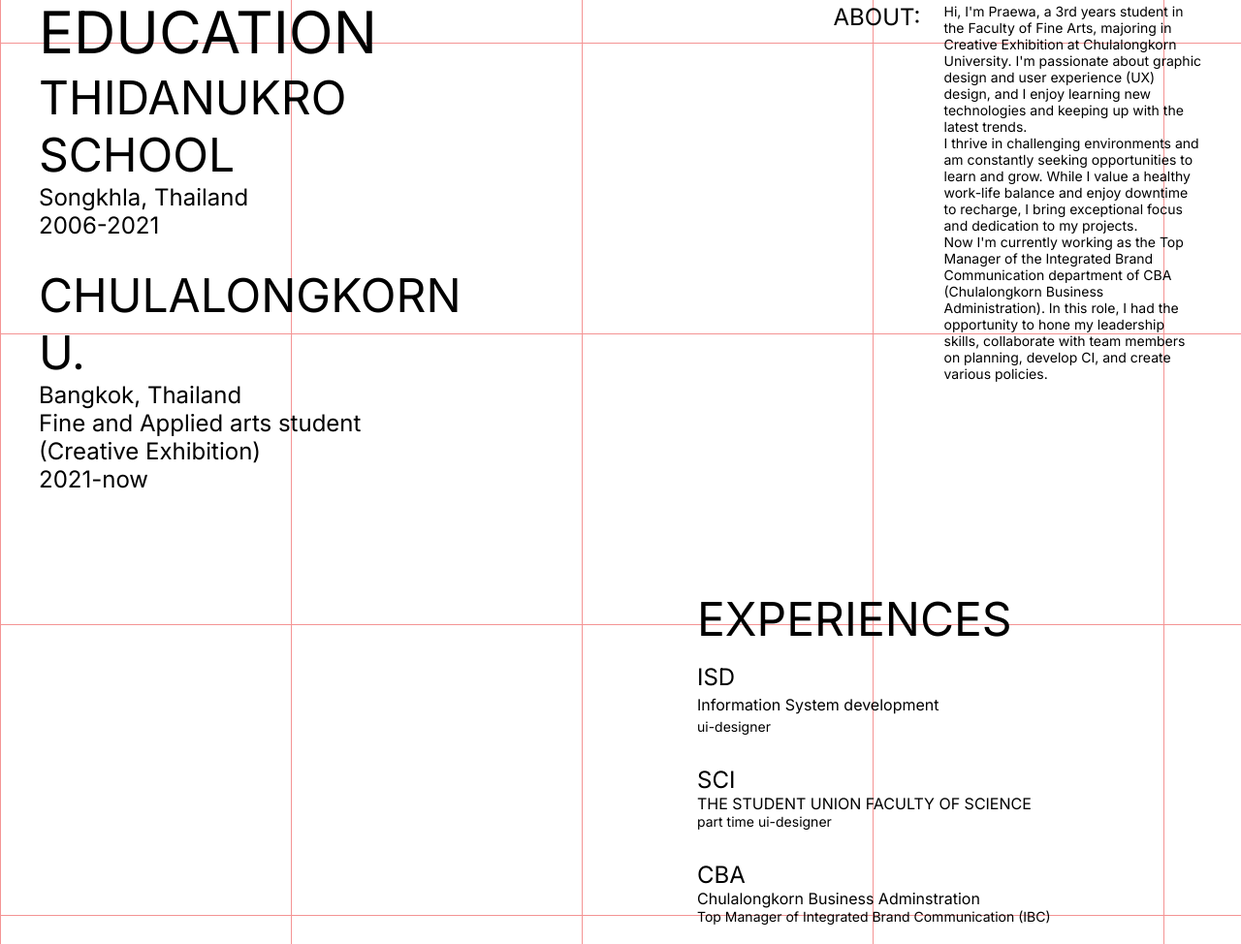
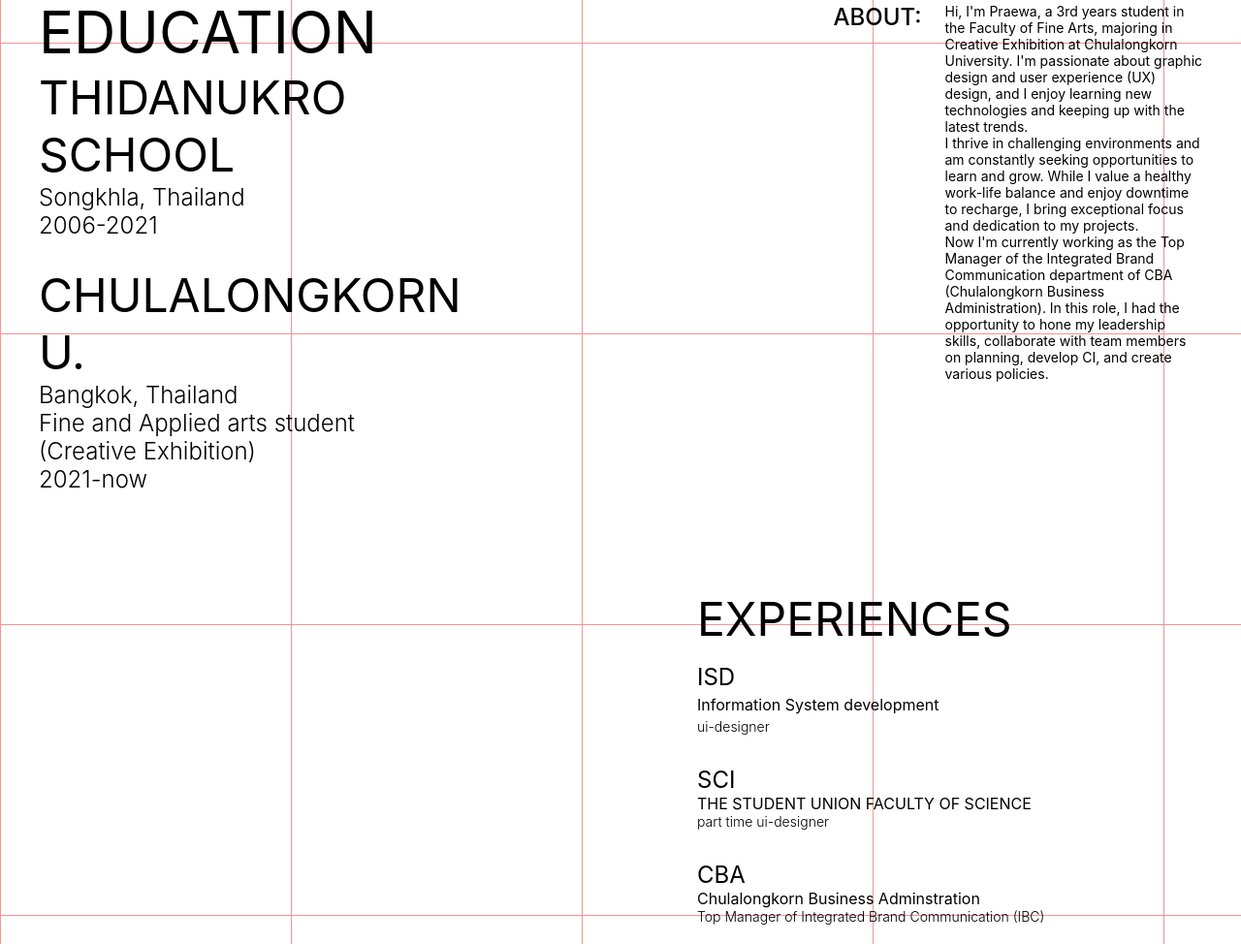
Before and after one commit to bunnybunbun37204/porkpork, an Astro site: page / in a window 1280 px wide. Shown: the part 856-1830 px from the top of the page at 97% size. Built offline with nearby package versions, Linux system fonts and the light colour scheme; Astro itself is replaced by a stand-in of ours; some icons are missing.

```diff
--- a/package.json
+++ b/package.json
@@ -15,7 +15,6 @@
     "@astrojs/check": "^0.5.10",
     "@astrojs/cloudflare": "^9.2.0",
     "@astrojs/tailwind": "^5.1.0",
-    "@fontsource/inter": "^5.0.17",
     "@iconify-json/fa6-brands": "^1.1.18",
     "@iconify-json/il": "^1.1.8",
     "@iconify-json/mi": "^1.1.8",
--- a/src/components/Education.astro
+++ b/src/components/Education.astro
@@ -31,7 +31,7 @@
   <div class="flex flex-col gap-28" id="about">
     <div class="flex flex-row gap-6">
       <h4 class="font-medium">ABOUT:</h4>
-      <p class="font-light">
+      <p class="font-normal">
         <Fragment set:html={description} />
       </p>
     </div>
--- a/src/components/Experience.astro
+++ b/src/components/Experience.astro
@@ -4,17 +4,17 @@
     <section class="flex flex-col gap-1">
       <h4 class="font-normal mt-4">ISD</h4>
       <h5 class="font-normal">Information System development</h5>
-      <p class="font-extralight">ui-designer</p>
+      <p class="font-light">ui-designer</p>
     </section>
     <section class="mt-4 gap-1">
       <h4 class="font-normal mt-4">SCI</h4>
       <h5 class="font-normal">THE STUDENT UNION FACULTY OF SCIENCE </h5>
-      <p class="font-extralight">part time ui-designer</p>
+      <p class="font-light">part time ui-designer</p>
     </section>
     <section class="mt-4 gap-1 mb-5">
       <h4 class="font-normal mt-4">CBA</h4>
       <h5 class="font-normal">Chulalongkorn Business Adminstration</h5>
-      <p class="font-extralight">Top Manager of Integrated Brand Communication (IBC)</p>
+      <p class="font-light">Top Manager of Integrated Brand Communication (IBC)</p>
     </section>
   </div>
 </section>
--- a/src/components/Navbar.astro
+++ b/src/components/Navbar.astro
@@ -7,12 +7,12 @@
     <div class="flex flex-row min-w-full justify-between">
       <div class="max-w-[449px]">
         <hr class="w-auto h-[6px] mx-auto my-3 bg-yellow01 border-0" />
-        <p class="font-semibold">Skills</p>
+        <p class="font-normal">Skills</p>
         <p class="font-light">{skills}</p>
       </div>
       <div class="max-w-[257px]">
         <hr class="w-auto h-[6px] mx-auto my-3 bg-yellow01 border-0" />
-        <p class="font-semibold">Interests</p>
+        <p class="font-normal">Interests</p>
         <p class="font-light">{interest}</p>
       </div>
       <div class="flex flex-col text-end">
--- a/src/layouts/Layout.astro
+++ b/src/layouts/Layout.astro
@@ -1,5 +1,4 @@
 ---
-import "@fontsource/inter";
 
 interface Props {
   title: string;
@@ -30,7 +29,6 @@
   <style is:global>
     body {
       background-color: "#E3E3DE";
-      font-family: "Inter", sans-serif;
     }
     h1 {
       font-size: 100px;
```
